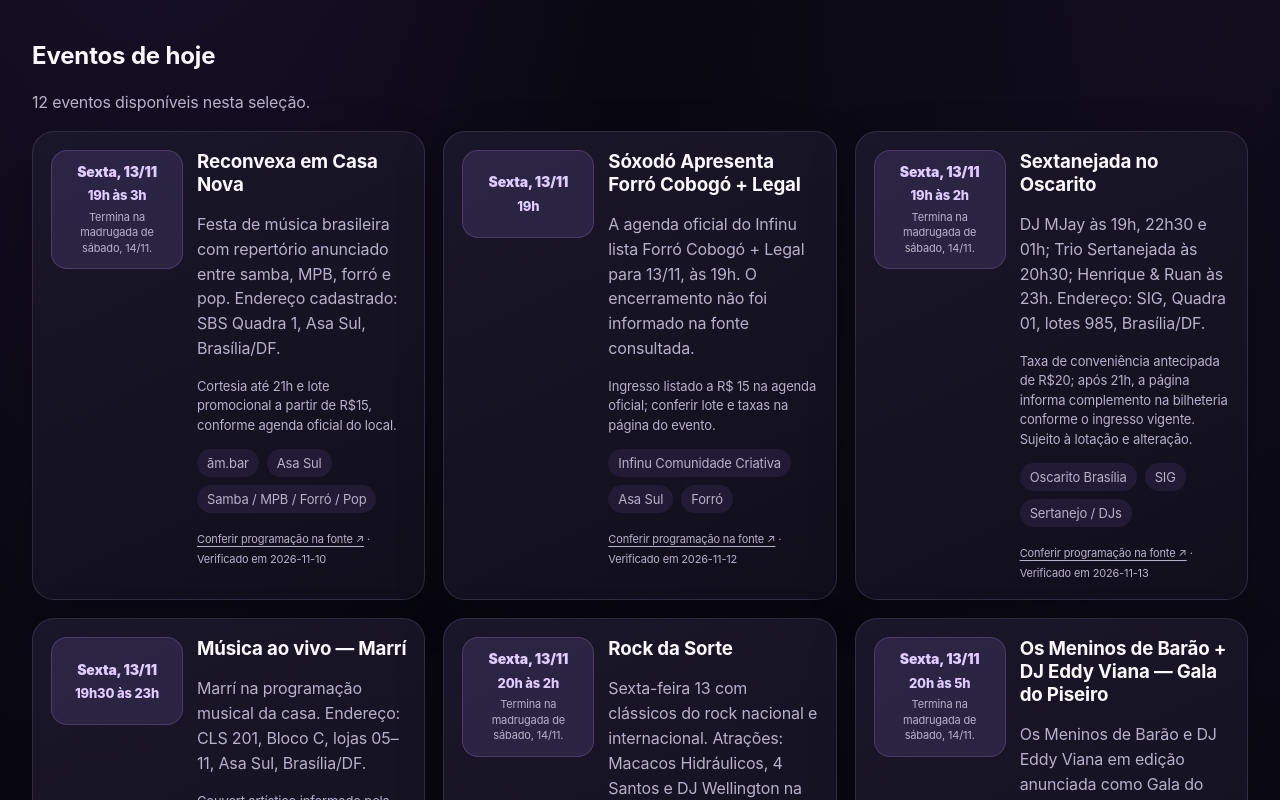
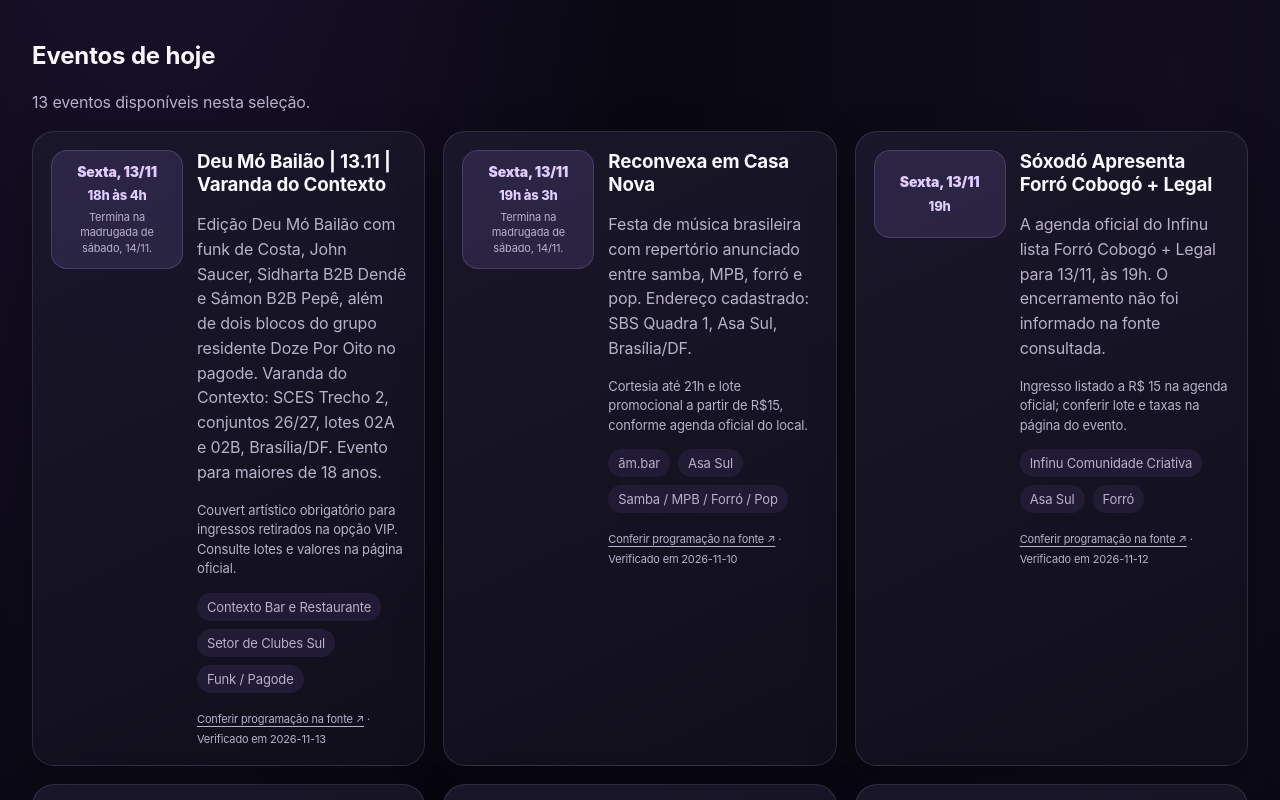
Before and after one commit to leonardodutrards-del/noite-df, a Next.js app: page /hoje in a window 1280 px wide. Shown: the part 500-1300 px from the top of the page. Built offline with nearby package versions, Linux system fonts and the light colour scheme; no server answers.

Commit message:
agenda: retain canonical Deu Mo Bailao event record

```diff
--- a/data/seeds/events-2026-11-13.ts
+++ b/data/seeds/events-2026-11-13.ts
@@ -8,6 +8,23 @@ const officialSource = (label: string, url: string) => ({
 });
 
 export const confirmedEventsNovember13: EventItem[] = [
+  {
+    id: 'contexto-deu-mo-bailao-2026-11-13',
+    title: 'Deu Mó Bailão | 13.11 | Varanda do Contexto',
+    place: 'Contexto Bar e Restaurante',
+    region: 'Setor de Clubes Sul',
+    dateLabel: 'Sexta-feira, 13/11/2026 · 18h–04h (14/11)',
+    category: 'Funk / Pagode',
+    description: 'Edição Deu Mó Bailão com funk de Costa, John Saucer, Sidharta B2B Dendê e Sámon B2B Pepê, além de dois blocos do grupo residente Doze Por Oito no pagode. Varanda do Contexto: SCES Trecho 2, conjuntos 26/27, lotes 02A e 02B, Brasília/DF. Evento para maiores de 18 anos.',
+    startsAt: '2026-11-13T18:00:00-03:00',
+    endsAt: '2026-11-14T04:00:00-03:00',
+    expiresAt: '2026-11-14T04:00:00-03:00',
+    admissionNote: 'Couvert artístico obrigatório para ingressos retirados na opção VIP. Consulte lotes e valores na página oficial.',
+    sourceStatus: 'manual',
+    publicationStatus: 'published',
+    source: { kind: 'official', label: 'Sympla oficial — Deu Mó Bailão 13/11', url: 'https://www.sympla.com.br/evento/lgc/3628678', verifiedAt: '2026-11-13' },
+  },
+
   {
     id: 'oscarito-sextanejada-2026-11-13',
     title: 'Sextanejada no Oscarito',
```
